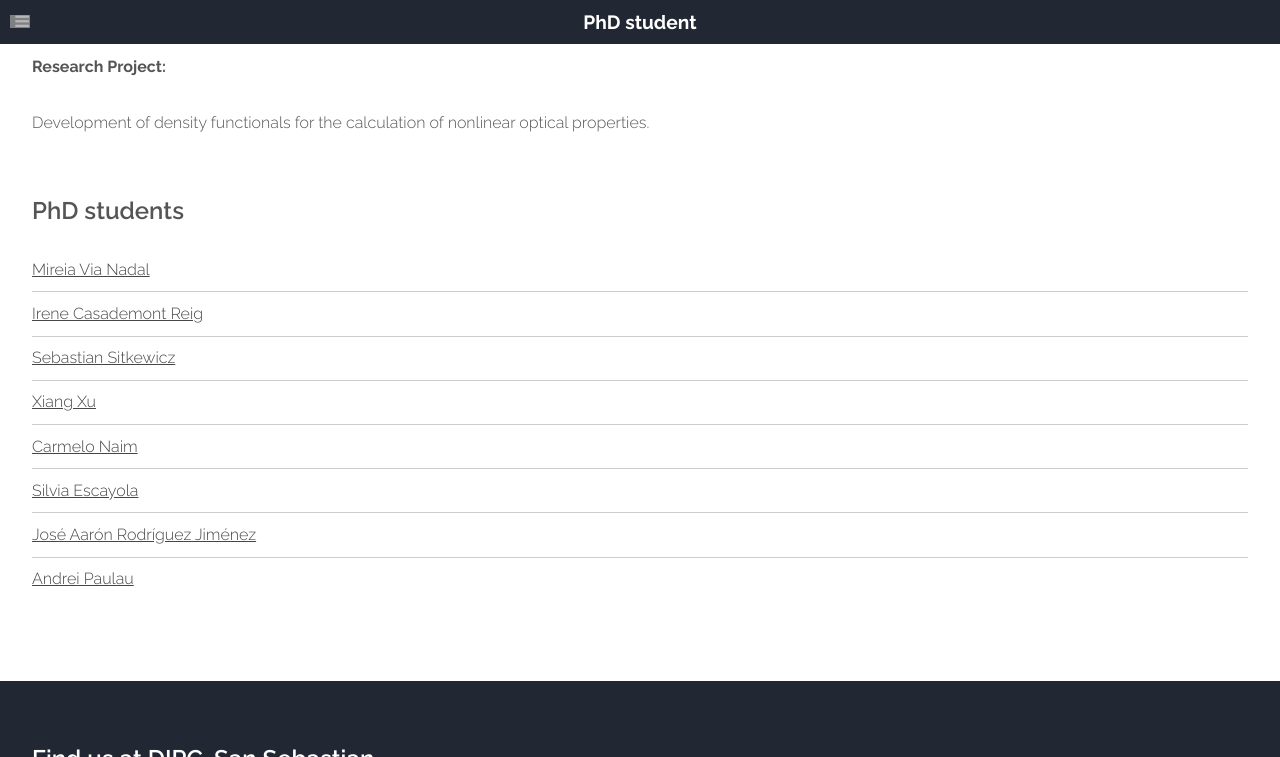
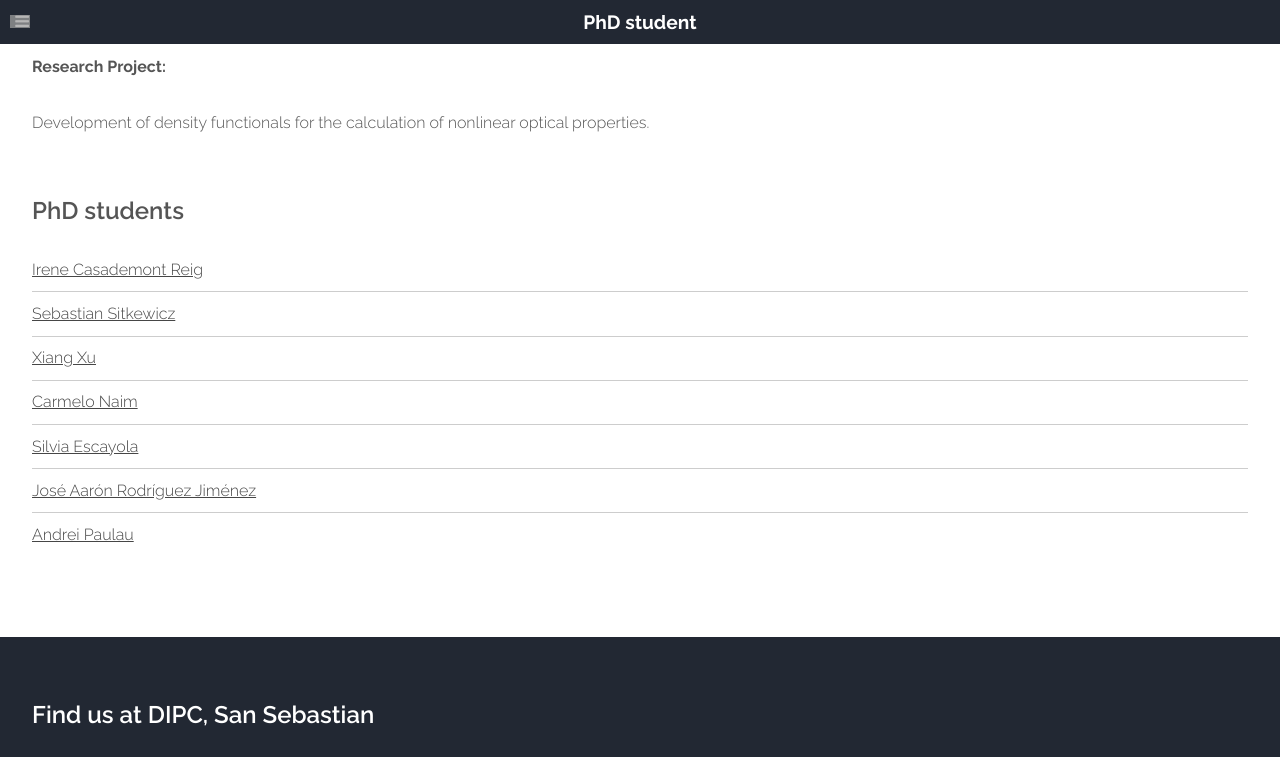
Before and after one commit to old-jekyll-templates/Horizons-Jekyll-Theme, a Jekyll site: the page built from members/sebastian_sitkewicz.html, in a window 1280 px wide and 900 px high, scrolled down 809 px, cut to the strip 0-757 px from the top of the window. Built offline with Jekyll 4.4.1, drawn with Linux system fonts in a browser that asks for light colours; grey boxes are pictures that could not be loaded.

Commit message:
Update sebastian_sitkewicz.html

```diff
--- a/members/sebastian_sitkewicz.html
+++ b/members/sebastian_sitkewicz.html
@@ -15,8 +15,7 @@ layout: main
 							<h2>PhD students</h2>
 						</header>
 						<ul class="default">
-              <li><a href="{{ site.baseurl }}/members/mireia_via_nadal.html">Mireia Via Nadal</a></li>
-							<li><a href="{{ site.baseurl }}/members/irene_casademont_reig.html">Irene Casademont Reig</a></li>
+            						<li><a href="{{ site.baseurl }}/members/irene_casademont_reig.html">Irene Casademont Reig</a></li>
 							<li><a href="{{ site.baseurl }}/members/sebastian_sitkewicz.html">Sebastian Sitkewicz</a></li>
 							<li><a href="{{ site.baseurl }}/members/xiang_xu.html">Xiang Xu</a></li>
 							<li><a href="{{ site.baseurl }}/members/carmelo_naim.html">Carmelo Naim</a></li>
```
